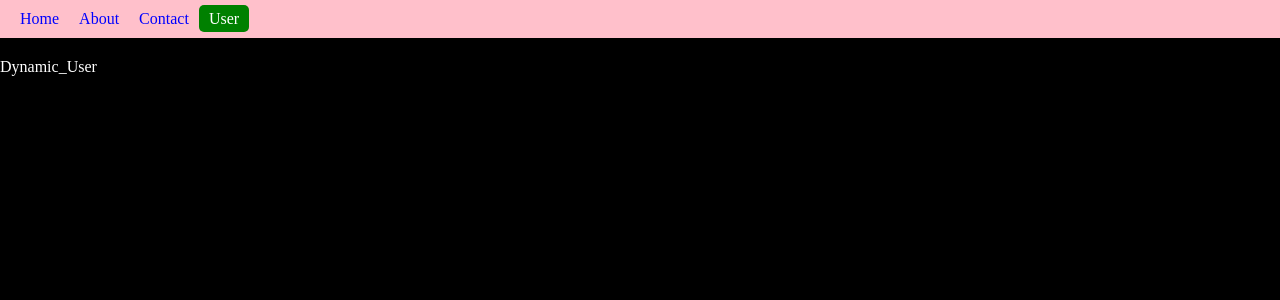
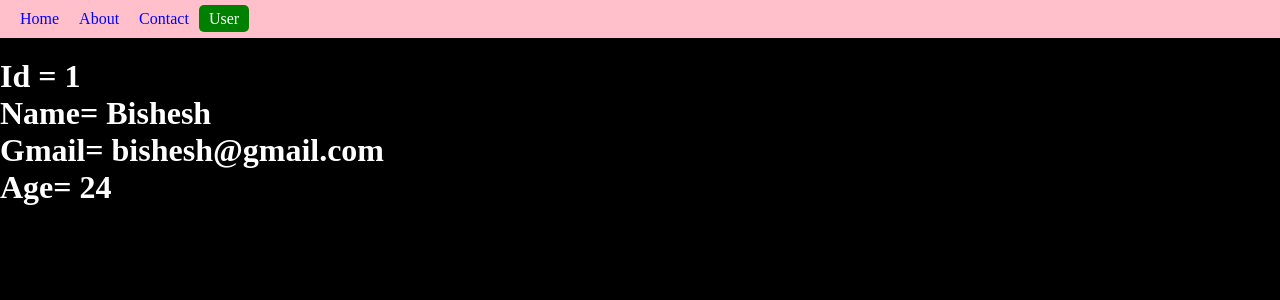
Before and after one commit to bisheshshrestha/React_Router, a React (Vite) app: page /user/1 in a window 1280 px wide. Shown: the top 300 px of the page. Built offline with nearby package versions, Linux system fonts and the light colour scheme.

Commit message:
feat: useParam dynamic routing

```diff
--- a/src/Pages/Dynamic_User.jsx
+++ b/src/Pages/Dynamic_User.jsx
@@ -1,9 +1,26 @@
-import React from 'react'
+import React from "react";
+import { useParams } from "react-router-dom";
 
 const Dynamic_User = () => {
+  // console.log("UserParams = ", useParams());
+  const { id } = useParams();
+  const user = [
+    { id: 1, name: "Bishesh", gmail: "bishesh@gmail.com", age: 24 },
+    { id: 2, name: "Sushmita", gmail: "sushmita@gmail.com", age: 23 },
+    { id: 3, name: "Superman", gmail: "superman@gmail.com", age: 20 },
+    { id: 4, name: "Batman", gmail: "batman@gmail.com", age: 20 },
+  ];
+  const specific_user = user.find((data) => data.id == id);
+  console.log(specific_user);
+
   return (
-    <div>Dynamic_User</div>
-  )
-}
+    <div>
+      <h1>Id = {specific_user.id}</h1>
+      <h1>Name= {specific_user.name}</h1>
+      <h1>Gmail= {specific_user.gmail}</h1>
+      <h1>Age= {specific_user.age}</h1>
+    </div>
+  );
+};
 
-export default Dynamic_User
+export default Dynamic_User;
```
